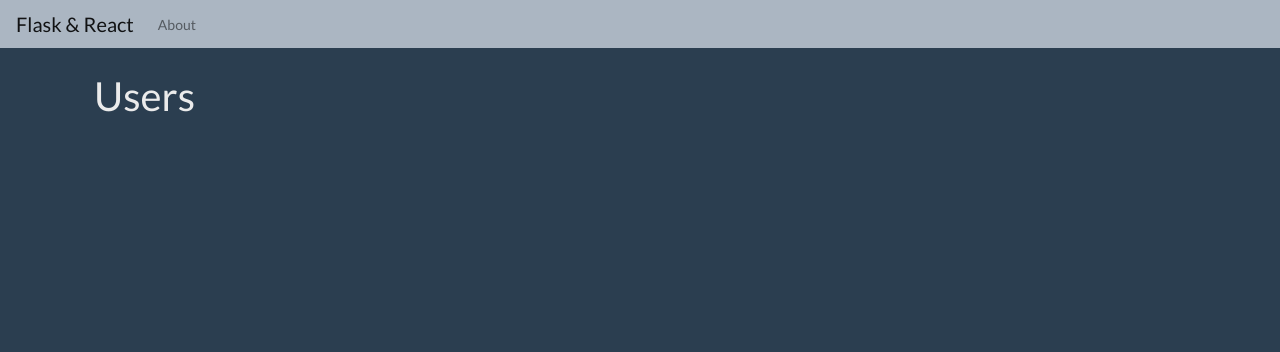
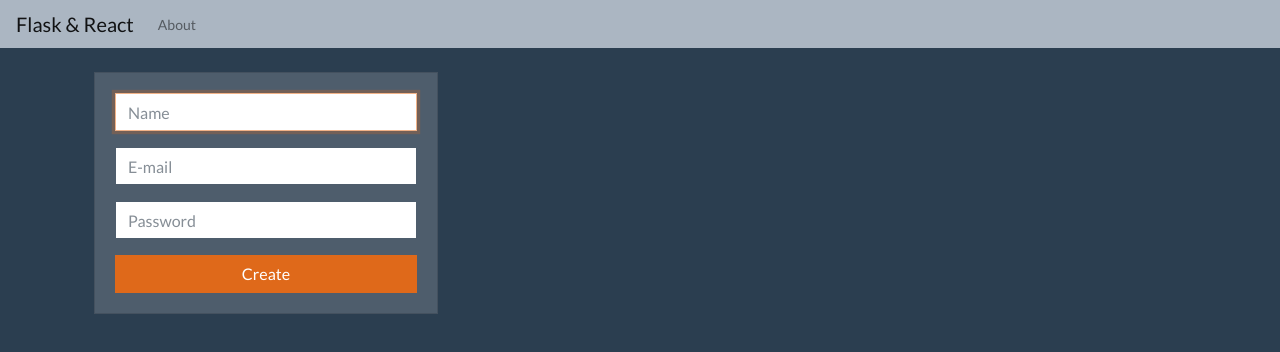
Before and after one commit to smaje99/Contactos-Flask-React, a React (Create React App) app in the folder frontend/: page / in a window 1280 px wide. Shown: the top 352 px of the page. Built offline with nearby package versions, Linux system fonts and the light colour scheme.

Commit message:
Formulario de creacion de usuario

```diff
--- a/frontend/src/components/Users.js
+++ b/frontend/src/components/Users.js
@@ -1,5 +1,56 @@
-import React from 'react'
+import React, { useState } from 'react'
 
-export const Users = () => (
-    <h1>Users</h1>
-)
+export const Users = () => {
+
+    const [name, setName] = useState('');
+    const [email, setEmail] = useState('');
+    const [password, setPassword] = useState('');
+
+    const handleSubmit = (e) => {
+        e.preventDefault();
+    }
+
+    return (
+        <div className="row">
+            <div className="col-md-4">
+                <form onSubmit={ handleSubmit } className="card card-body">
+                    <div className="form-group">
+                        <input
+                            type="text"
+                            onChanged={ e => setName(e.target.value) }
+                            value={ name }
+                            className="form-control"
+                            placeholder="Name"
+                            autoFocus
+                        />
+                    </div>
+                    <div className="form-group">
+                        <input
+                            type="email"
+                            onChanged={ e => setEmail(e.target.value) }
+                            value={ email }
+                            className="form-control"
+                            placeholder="E-mail"
+                        />
+                    </div>
+                    <div className="form-group">
+                        <input
+                            type="password"
+                            onChanged={ e => setPassword(e.target.value) }
+                            value={ password }
+                            className="form-control"
+                            placeholder="Password"
+                        />
+                    </div>
+                    <button className="btn btn-primary btn-block">
+                        Create
+                    </button>
+                </form>
+            </div>
+
+            <div className="col-md-8">
+
+            </div>
+        </div>
+    )
+}
```
